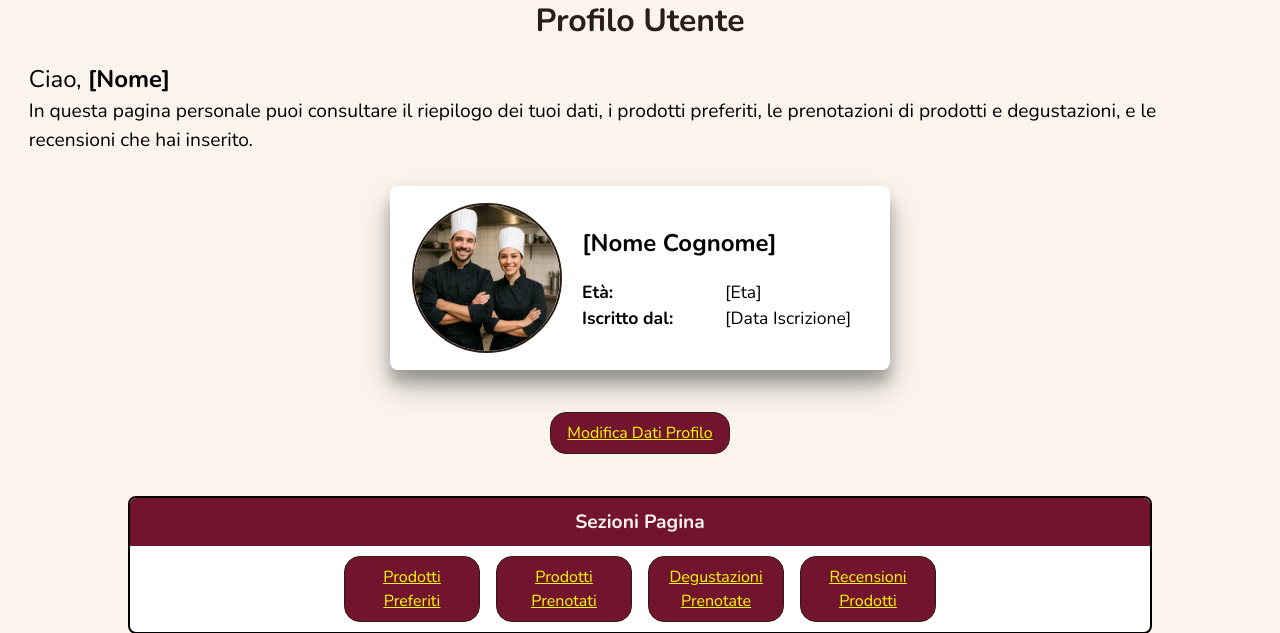
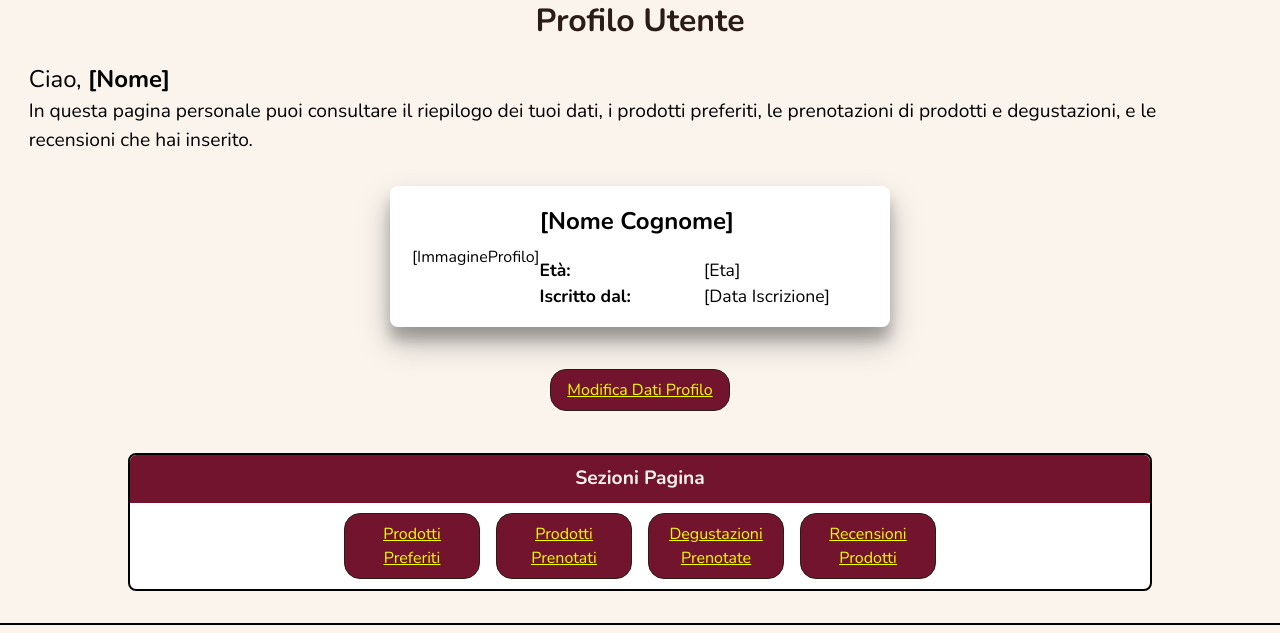
Before and after one commit to GabryMagno/Gastronomy, a PHP site: page /html/user-profile.html in a window 1280 px wide. Shown: the part 692-1325 px from the top of the page. Run offline with PHP 8.4, Linux system fonts and the light colour scheme.

Commit message:
Aggiornamento Immagine profilo in user-profile

```diff
--- a/sito/assets/css/desktop.css
+++ b/sito/assets/css/desktop.css
@@ -1521,6 +1521,7 @@ div#favorites{
 .user-avatar{
     width: 150px;
     height: 150px;
+    aspect-ratio: 1;
     border-radius: 50%;
     object-fit: cover;
     margin-right: 20px;
--- a/sito/html/user-profile.html
+++ b/sito/html/user-profile.html
@@ -75,7 +75,7 @@
             </section>
 
             <div id="user-info">
-                <img src="assets/img/Cuochi.png" alt="Foto profilo di Nome Cognome" class="user-avatar">
+                [ImmagineProfilo]
                 <div id="general-info">
                     <dl>
                         <dt>Nome e Cognome</dt>
```
Also changed, not shown: sito/user-profile.php (+4 -13 lines).
